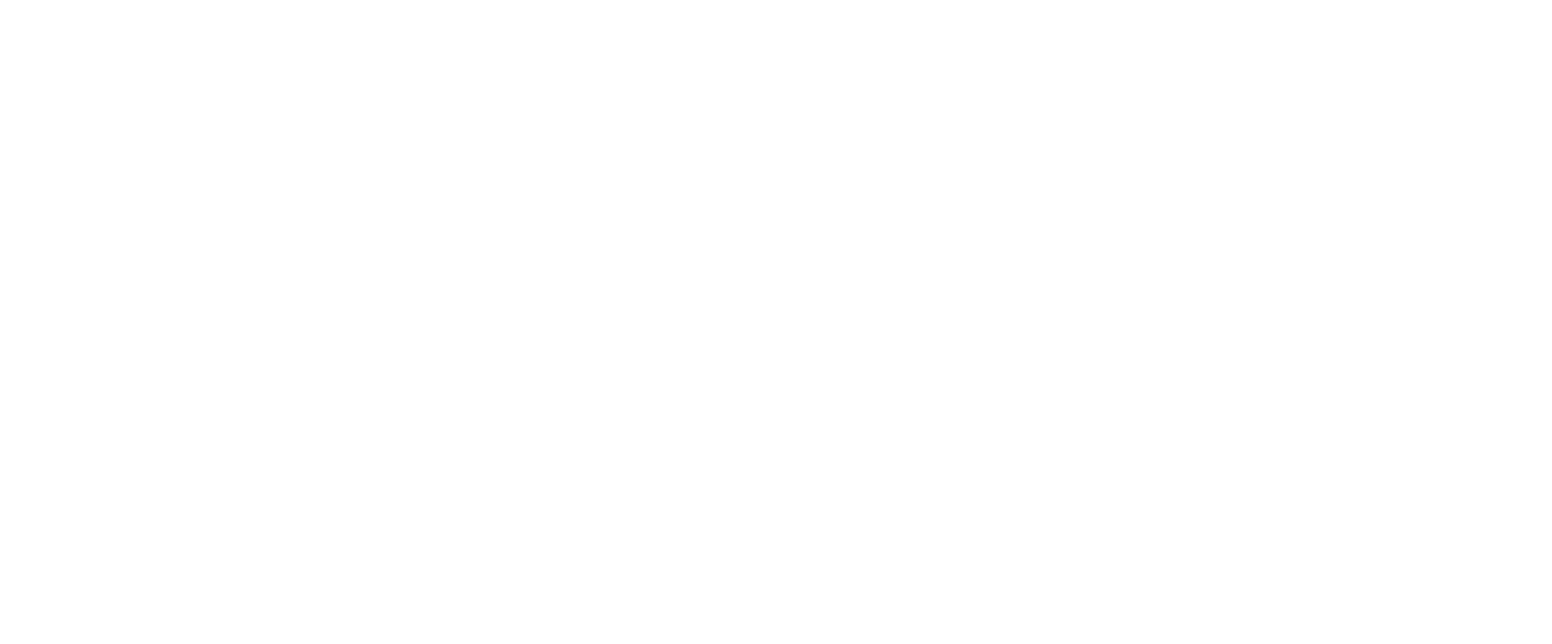
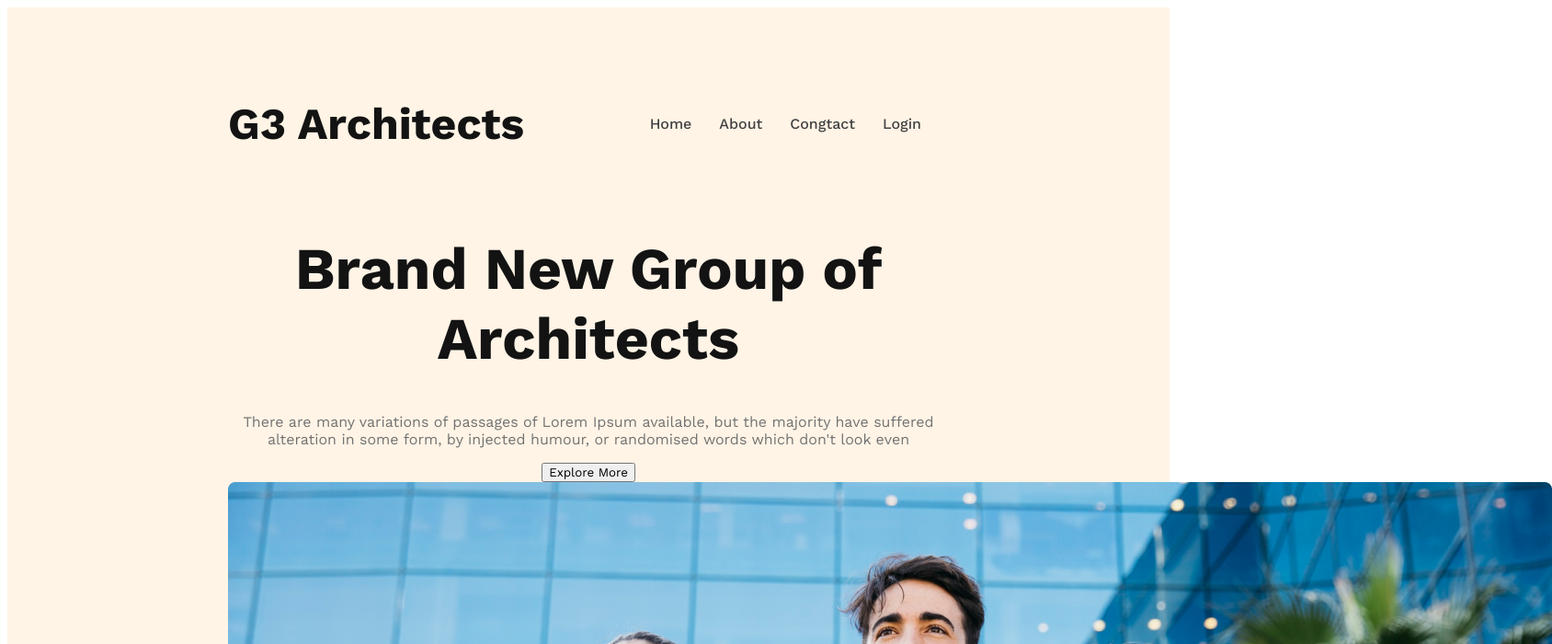
Before and after one commit to AnuraktaChowdhury/g3-architects-website, a plain HTML site: page index.html in a window 1280 px wide. Shown: the top 700 px of the page at 92% size, 1688 px wide, since content can reach past the window. Drawn offline with nearby package versions, Linux system fonts and the light colour scheme.

Commit message:
updated code

```diff
--- a/index.html
+++ b/index.html
@@ -4,11 +4,44 @@
 <head>
     <meta charset="UTF-8">
     <meta name="viewport" content="width=device-width, initial-scale=1.0">
-    <title>Document</title>
+    <title>G3 Architects</title>
+    <link rel="stylesheet" href="styles/architect.css">
 </head>
 
 <body>
+    <header>
+        <nav>
+            <h3 class="nav-title">G3 Architects</h3>
+            <ul>
+                <li><a href="">Home</a></li>
+                <li><a href="">About</a></li>
+                <li><a href="">Congtact</a></li>
+                <li><a href="">Login</a></li>
+            </ul>
+        </nav>
+        <div class="banner">
+            <div class="banner-content">
+                <h1 class="banner-title">Brand New
+                    Group of Architects
+                </h1>
+                <p class="banner-description">There are many variations of passages of Lorem Ipsum available, but the
+                    majority have suffered alteration in some form, by injected humour, or randomised words which don't
+                    look
+                    even
+                </p>
+                <button class="btn-primary">Explore More</button>
+            </div>
 
+            <img src="images/banner.png" alt="">
+
+        </div>
+    </header>
+    <main>
+
+    </main>
+    <footer>
+
+    </footer>
 </body>
 
 </html>
--- a/styles/architect.css
+++ b/styles/architect.css
@@ -0,0 +1,58 @@
+/* work sans font */
+@import url('https://fonts.googleapis.com/css2?family=Work+Sans:ital,wght@0,400;0,500;0,700;1,800&display=swap');
+
+* {
+    font-family: 'Work Sans', sans-serif;
+}
+
+/* header styles */
+header {
+    background: rgba(255, 144, 14, 0.10);
+    padding: 50px 240px;
+}
+
+nav {
+    display: flex;
+    justify-content: space-between;
+    align-items: center;
+}
+
+.nav-title {
+    font-size: 3rem;
+    font-weight: 700;
+    color: #131313;
+}
+
+nav>ul {
+    display: flex;
+}
+
+nav li {
+    list-style: none;
+    margin-right: 30px;
+    font-weight: 500;
+    font-size: 1rem;
+}
+
+nav li a {
+    text-decoration: none;
+    color: #424242;
+}
+
+/* banner styles */
+
+.banner-content {
+    max-width: 800px;
+    text-align: center;
+    margin: 0 auto;
+}
+
+.banner-title {
+    font-size: 4rem;
+    font-weight: 700;
+    color: #131313;
+}
+
+.banner-description {
+    color: #727272;
+}
```
